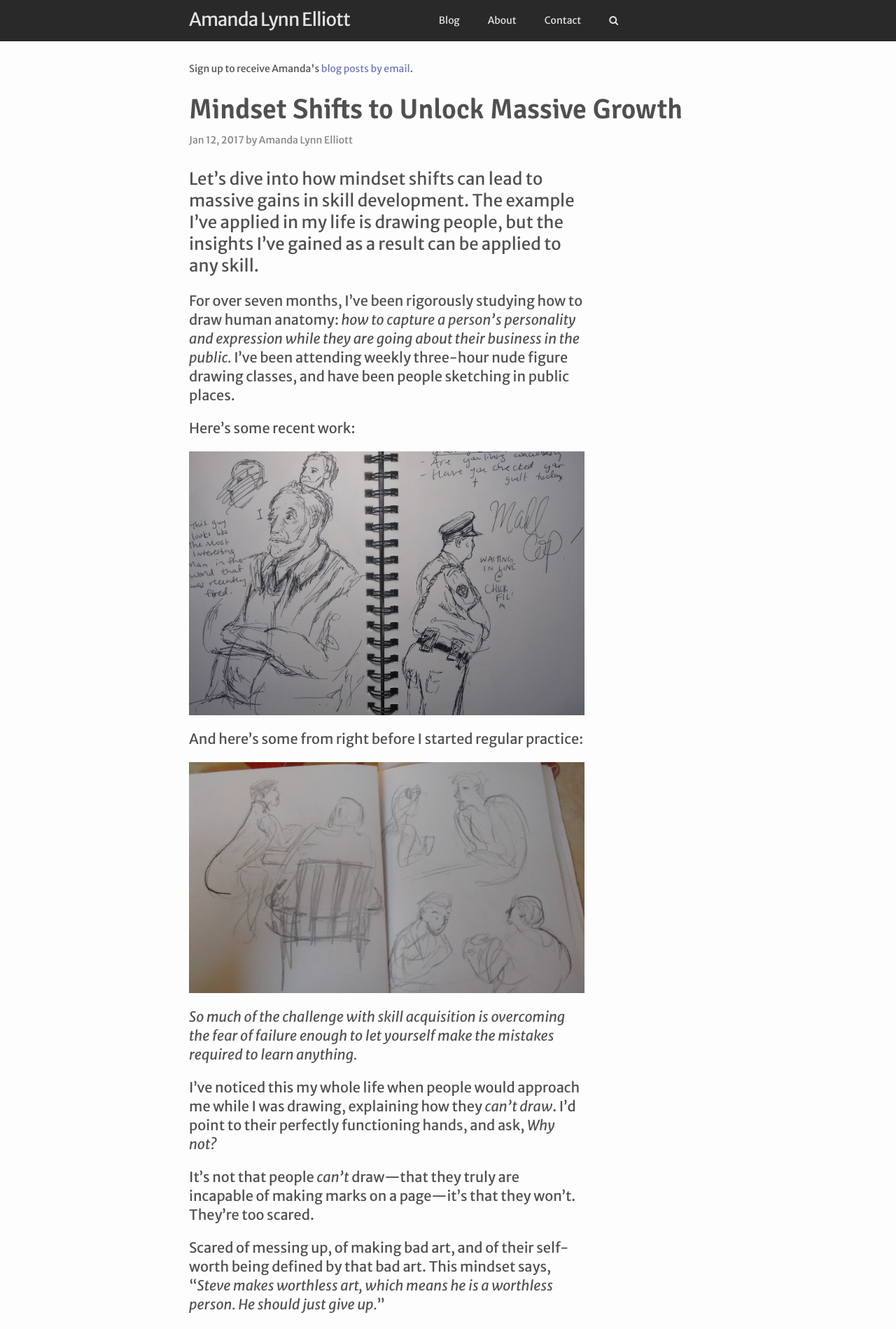
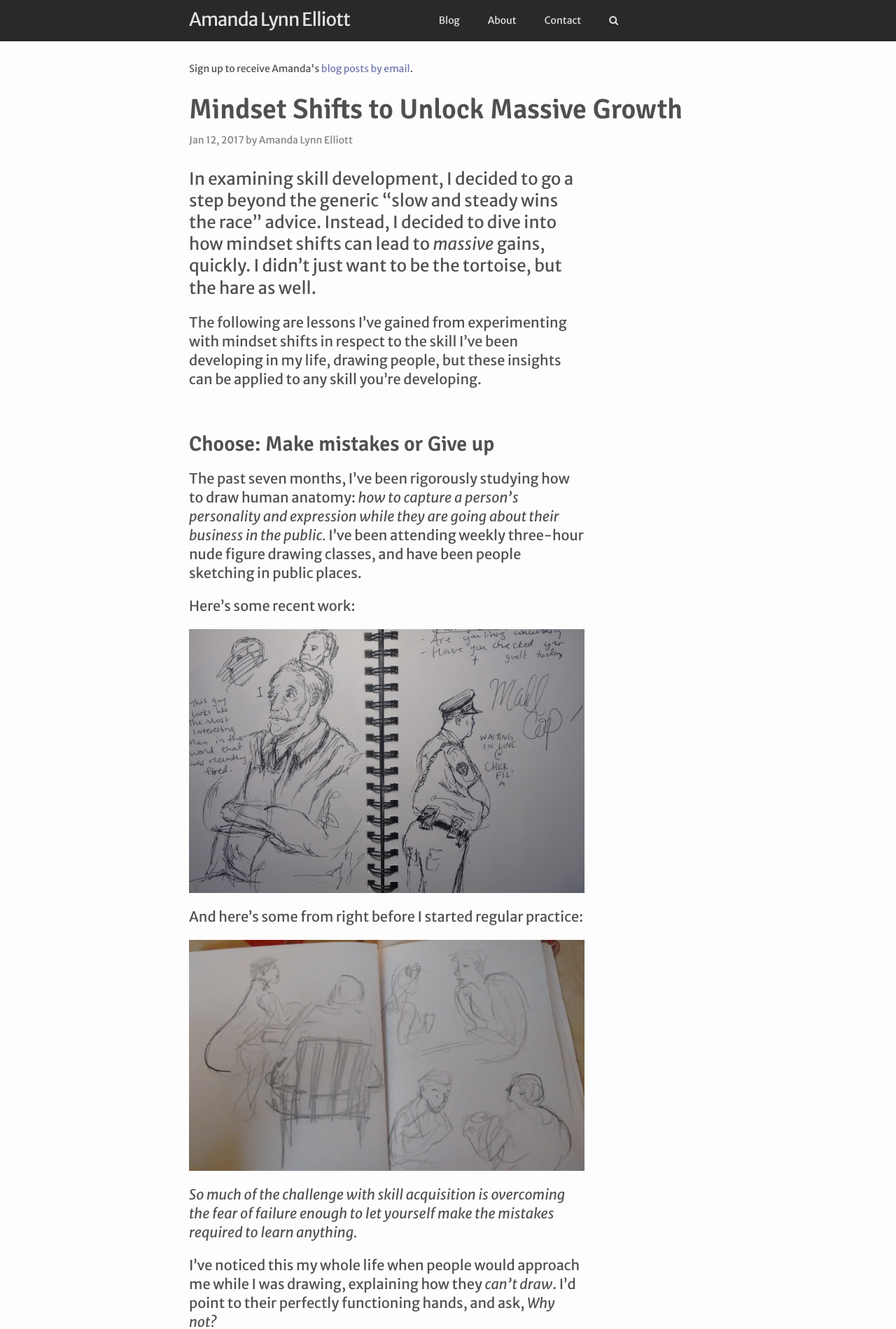
Before and after one commit to amandalynnelliott/amandalynnelliott.github.io-dev, a Jekyll site: the page built from _posts/2017-01-12-mindset-shifts-massive-growth.md, in a window 1280 px wide. Shown: the top 1899 px of the page at 70% size. Built offline with Jekyll 4.4.1, drawn with Linux system fonts in a browser that asks for light colours; nearby versions of some CDN libraries.

Commit message:
Navbar mobile tweaks
To test

```diff
--- a/_posts/2017-01-12-mindset-shifts-massive-growth.md
+++ b/_posts/2017-01-12-mindset-shifts-massive-growth.md
@@ -8,9 +8,13 @@
 excerpt_separator: <!--more-->
 ---
 
-Let's dive into how mindset shifts can lead to massive gains in skill development. The example I've applied in my life is drawing people, but the insights I've gained as a result can be applied to any skill.
+In examining skill development, I decided to go a step beyond the generic "slow and steady wins the race" advice. Instead, I decided to dive into how mindset shifts can lead to <em>massive</em> gains, quickly. I didn't just want to be the tortoise, but the hare as well.
 
-For over seven months, I've been rigorously studying how to draw human anatomy: <em>how to capture a person's personality and expression while they are going about their business in the public.</em> I've been attending weekly three-hour nude figure drawing classes, and have been people sketching in public places.
+The following are lessons I've gained from experimenting with mindset shifts in respect to  the skill I've been developing in my life, drawing people, but these insights can be applied to any skill you're developing.
+
+### Choose: Make mistakes or Give up
+
+The past seven months, I've been rigorously studying how to draw human anatomy: <em>how to capture a person's personality and expression while they are going about their business in the public.</em> I've been attending weekly three-hour nude figure drawing classes, and have been people sketching in public places.
 
 Here's some recent work:
 
--- a/_sass/ours/_header.scss
+++ b/_sass/ours/_header.scss
@@ -87,6 +87,7 @@
 			visibility: visible;
 			display: block;
 			overflow-y: visible;
+			width: 100%;
 		}
 	}
 }
@@ -127,6 +128,10 @@
 	&.open > a {
 		color: #fff;
 		background-color: $grey-color-dark;
+
+		@media screen and (max-width: $on-phone) {
+			background-color: $top-dark;
+		}
 	}
 
 	&.open > .nav-submenu {
@@ -137,9 +142,17 @@
 			border: 0px;
 		}
 
+		li a {
+			background-color: $grey-color-dark;
+		}
+
 		a {
 			padding: 0.5em 1.5em;
 			background-color: $grey-color-dark;
+
+			@media screen and (max-width: $on-phone) {
+				background-color: $top-dark;
+			}
 		}
 
 		li:first-child a {
@@ -163,7 +176,7 @@
 
 			@media screen and (max-width: $on-phone) {
 				left: 0px;
-				padding: 1em;
+				padding: 1em 2em;
 				margin: 0;
 
 				form {
```
